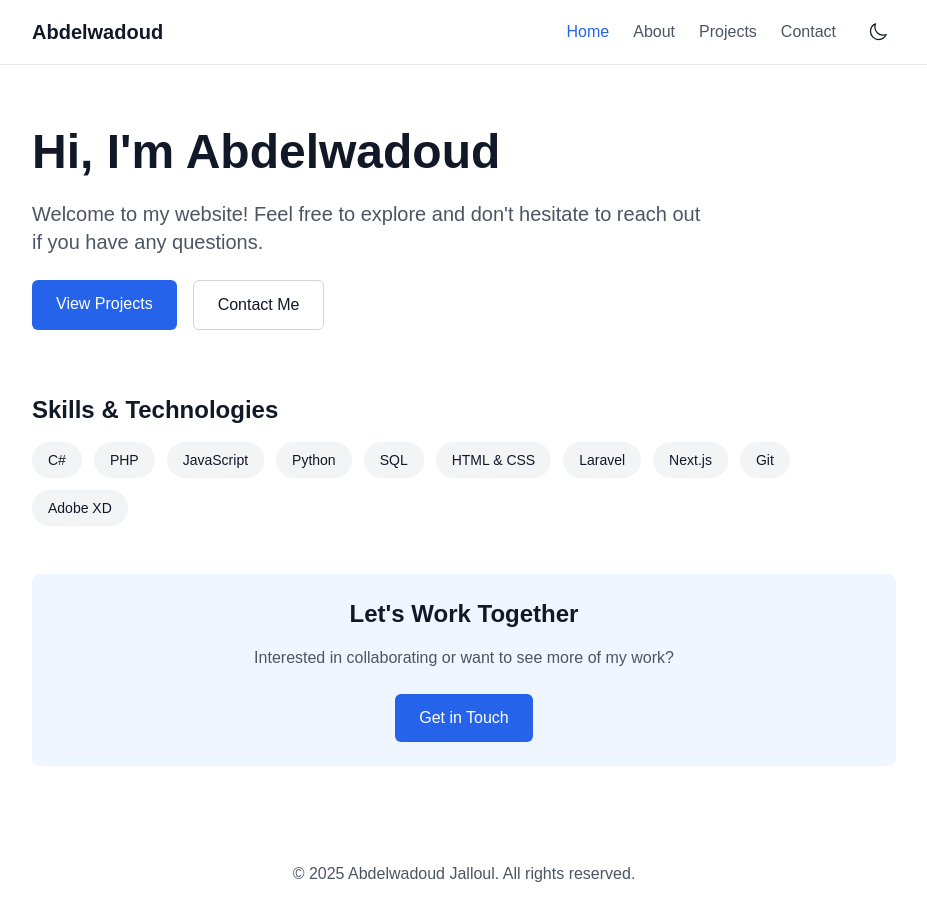
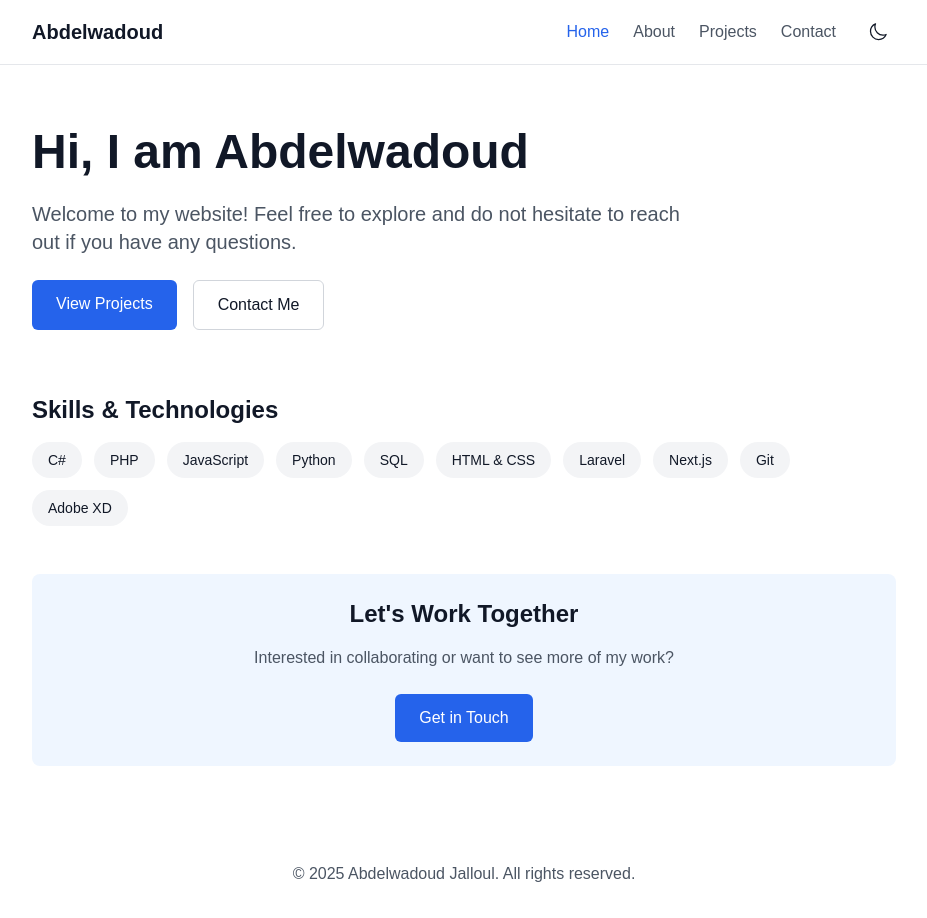
Before and after one commit to Jackbeany/portfolio-abdelwadoud, a Next.js app: page / in a window 1280 px wide. Shown: the whole page, without its empty margins (176-1103 px from the left). Built offline with nearby package versions, Linux system fonts and the light colour scheme.

Commit message:
&apos errors verwijderd

```diff
--- a/app/page.tsx
+++ b/app/page.tsx
@@ -24,7 +24,7 @@ export default function Home() {
           transition={{ delay: 0.2 }}
           className="text-5xl font-bold"
         >
-          Hi, I'm Abdelwadoud
+          Hi, I am Abdelwadoud
         </motion.h1>
         <motion.p
           initial={{ opacity: 0 }}
@@ -32,7 +32,7 @@ export default function Home() {
           transition={{ delay: 0.4 }}
           className="text-xl text-gray-600 dark:text-gray-300 max-w-2xl"
         >
-        Welcome to my website! Feel free to explore and don't hesitate to reach out if you have any questions.
+        Welcome to my website! Feel free to explore and do not hesitate to reach out if you have any questions.
         </motion.p>
         <motion.div
           initial={{ opacity: 0 }}
```
